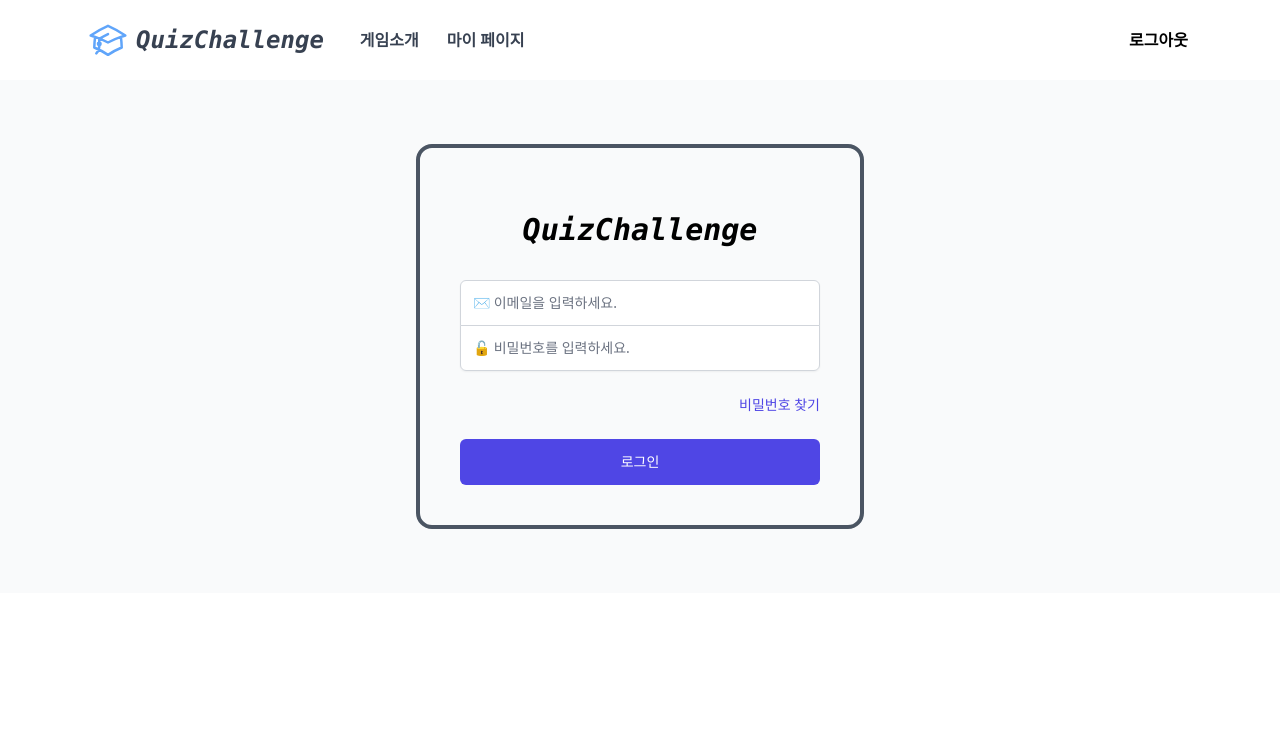
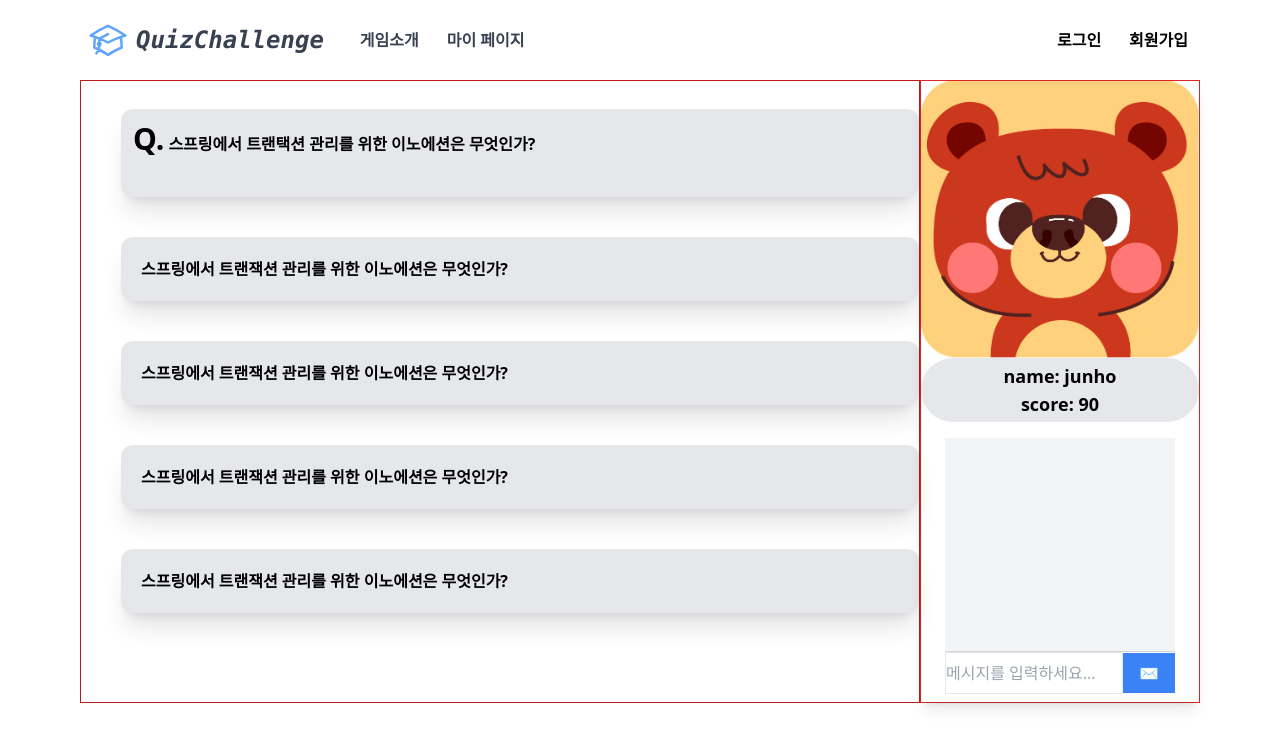
Before and after one commit to 0320kangk/quiz_challenge_front, a Vue app: page /single_game in a window 1280 px wide. Before the commit this address led to /login. Shown: the top 748 px of the page. Built offline with nearby package versions, Linux system fonts and the light colour scheme.

Commit message:
싱글 게임 방과 멀티 게임방에 입장할 때 인증 실패시 경고창 나오게 수정, 잘못된 store 접근 수정

```diff
--- a/src/components/layout/Header.vue
+++ b/src/components/layout/Header.vue
@@ -45,7 +45,7 @@
         </div>
         <div class="font-bold hidden md:flex items-center space-x-1">
           <router-link
-            v-if="getMember == null"
+            v-if="getMember === null || getMember === ''"
             to="/login"
             class="py-2 px-3 hover:bg-gray-300 rounded transition duration-300"
           >
@@ -58,7 +58,7 @@
             {{ getMember.name }}
           </div>
           <router-link
-            v-if="getMember == null"
+            v-if="getMember === null || getMember === ''"
             to="/join"
             class="font-bold py-2 px-3 hover:bg-gray-300 rounded transition duration-300"
           >
--- a/src/router.js
+++ b/src/router.js
@@ -5,6 +5,7 @@ import join from "./components/views/join.vue";
 import Single_game from "./components/views/single_game.vue";
 import Multi_game from "./components/views/multi_game.vue";
 import Game_rooms from "./components/views/game_rooms.vue";
+import store from "./store/login"; // Vuex 스토어 import
 
 const router = createRouter({
   history: createWebHistory(),
@@ -43,9 +44,11 @@ router.beforeEach(async (to, from, next) => {
   const requiresAuth = to.matched.some((record) => record.meta.requiresAuth);
   if (requiresAuth) {
     try {
-      this.$store.dispatch("checkAuth"); // 인증 실패 시 토큰 제거
-      next();
+      store.dispatch("logout").then(() => {
+        next();
+      });
     } catch (error) {
+      alert("로그인이 필요합니다.");
       next("/login"); // 로그인 페이지로 리디렉션
     }
   } else {
--- a/src/store/login.js
+++ b/src/store/login.js
@@ -91,6 +91,7 @@ const store = createStore({
             console.log("setAccessToken");
             commit("setAccessToken", response.data.accessToken);
             commit("setRefreshToken", response.data.refreshToken);
+            commit("setAuthenticated", true);
             // localStorage.setItem("member", JSON.stringify(response.data));
           }
           return response.data;
@@ -136,10 +137,11 @@ const store = createStore({
         throw error;
       }
     },
-    async checkAuth({ commit }) {
+    checkAuth({ commit }) {
+      console.log("test checkauth");
       try {
-        await axios.get(`${process.env.VUE_APP_BACKEND_ORIGIN}/api/auth`);
         commit("setAuthenticated", true);
+        return axios.get(`${process.env.VUE_APP_BACKEND_ORIGIN}/api/auth`);
       } catch (error) {
         commit("clearAuthToken");
         commit("setAuthenticated", false);
```
Also changed, not shown: src/components/views/Login.vue (+0 -18 lines).
